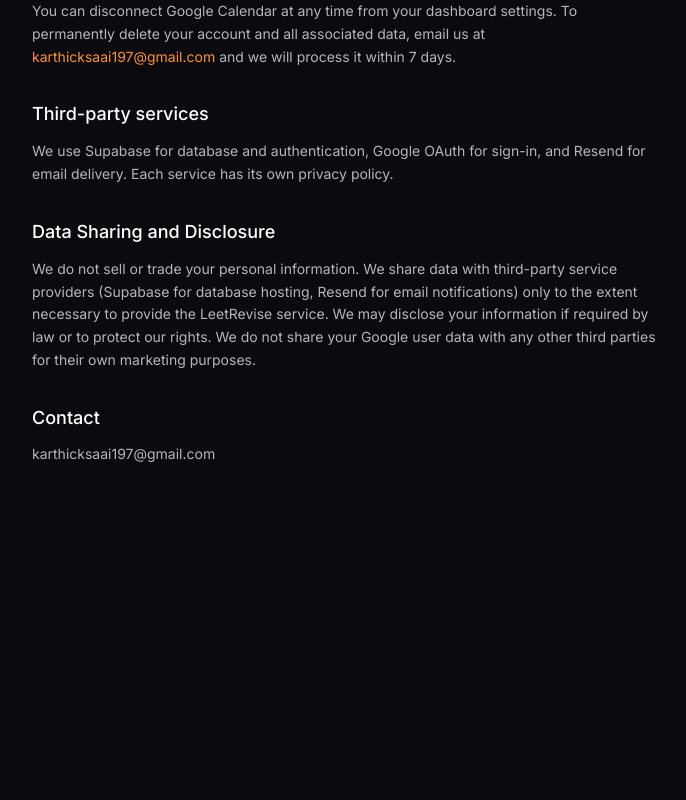
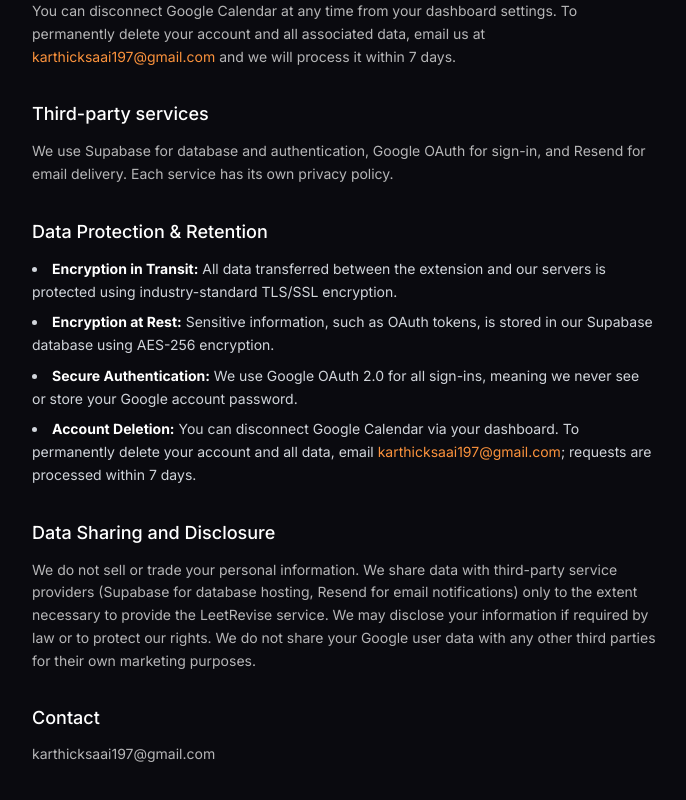
Before and after one commit to karthicksaai/LeetRevise, a Next.js app in the folder web/: page /privacy in a window 1280 px wide. Shown: the part 602-1402 px from the top of the page, without its empty margins (296-982 px from the left). Before the commit the page ends 1130 px from the top, so only its background shows below. Built offline with nearby package versions, Linux system fonts and the light colour scheme.

Commit message:
google rejection #3

```diff
--- a/web/app/privacy/page.tsx
+++ b/web/app/privacy/page.tsx
@@ -30,6 +30,24 @@
       </section>
 
       <section className="mb-8">
+        <h2 className="text-white text-lg font-medium mb-3">Data Protection & Retention</h2>
+        <ul className="list-disc list-inside text-sm leading-relaxed space-y-2 text-gray-300">
+          <li>
+            <strong className="text-white">Encryption in Transit:</strong> All data transferred between the extension and our servers is protected using industry-standard TLS/SSL encryption.
+          </li>
+          <li>
+            <strong className="text-white">Encryption at Rest:</strong> Sensitive information, such as OAuth tokens, is stored in our Supabase database using AES-256 encryption.
+          </li>
+          <li>
+            <strong className="text-white">Secure Authentication:</strong> We use Google OAuth 2.0 for all sign-ins, meaning we never see or store your Google account password.
+          </li>
+          <li>
+            <strong className="text-white">Account Deletion:</strong> You can disconnect Google Calendar via your dashboard. To permanently delete your account and all data, email <span className="text-orange-400">karthicksaai197@gmail.com</span>; requests are processed within 7 days.
+          </li>
+        </ul>
+      </section>
+
+      <section className="mb-8">
         <h2 className="text-white text-lg font-medium mb-3">Data Sharing and Disclosure</h2>
         <p className="text-sm leading-relaxed">We do not sell or trade your personal information. We share data with third-party service providers (Supabase for database hosting, Resend for email notifications) only to the extent necessary to provide the LeetRevise service. We may disclose your information if required by law or to protect our rights. We do not share your Google user data with any other third parties for their own marketing purposes.</p>
       </section>
```
